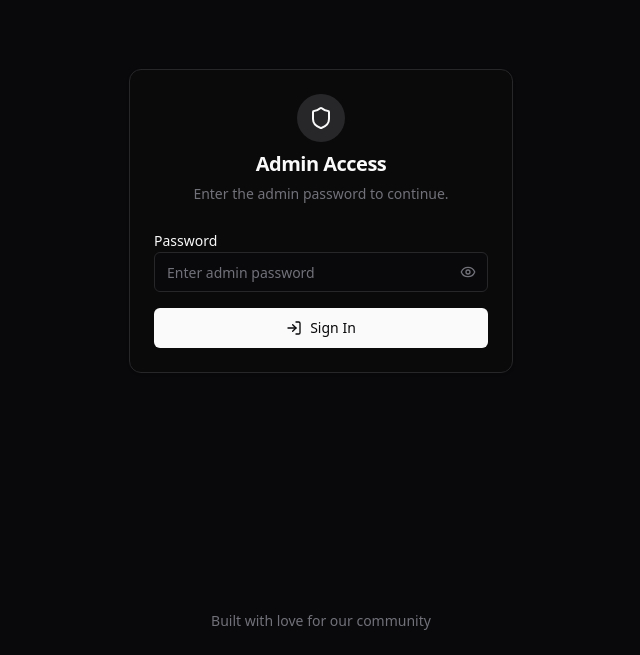
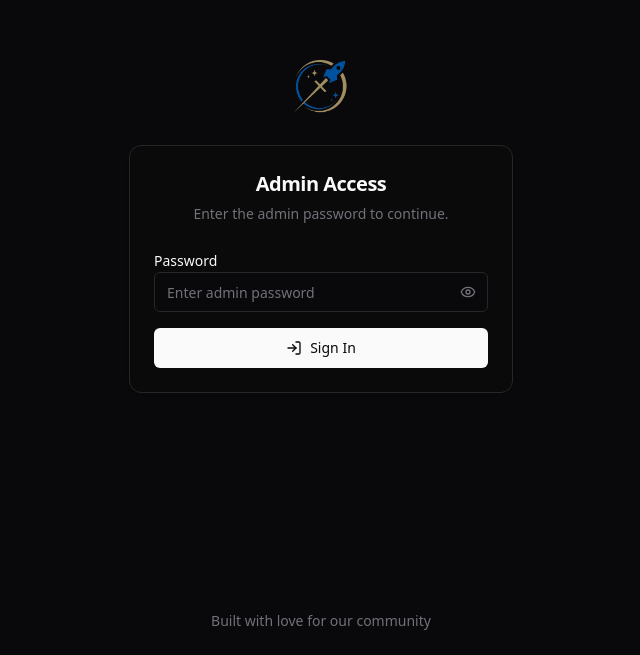
Before and after one commit to Sang-Buster/PrayerBoard, a Next.js app: page /admin in a window 1280 px wide. Shown: the part 145-800 px from the top of the page, without its empty margins (319-959 px from the left). Built offline with nearby package versions, Linux system fonts and the light colour scheme.

Commit message:
feat: add favicon.png centered above cards on home and admin pages
- Set favicon.png as browser tab icon via metadata
- Display favicon.png (72x72) centered above the prayer form card
- Display favicon.png centered above the admin login card
- Remove icon circles from inside card headers

```diff
--- a/app/admin/page.tsx
+++ b/app/admin/page.tsx
@@ -2,7 +2,8 @@
 
 import { useState } from "react";
 import { useRouter } from "next/navigation";
-import { Shield, Eye, EyeOff, LogIn } from "lucide-react";
+import Image from "next/image";
+import { Eye, EyeOff, LogIn } from "lucide-react";
 import { Button } from "@/components/ui/button";
 import {
   Card,
@@ -54,12 +55,17 @@
 
   return (
     <div className="flex flex-1 items-center justify-center px-4 py-12">
-      <div className="w-full max-w-sm animate-fade-in">
-        <Card>
+      <div className="w-full max-w-sm animate-fade-in flex flex-col items-center">
+        <Image
+          src="/favicon.png"
+          alt="Prayer Wall"
+          width={72}
+          height={72}
+          className="mb-6"
+          priority
+        />
+        <Card className="w-full">
           <CardHeader className="text-center">
-            <div className="mx-auto mb-2 flex h-12 w-12 items-center justify-center rounded-full bg-secondary">
-              <Shield className="h-6 w-6 text-foreground" />
-            </div>
             <CardTitle className="text-xl">Admin Access</CardTitle>
             <CardDescription>
               Enter the admin password to continue.
--- a/app/layout.tsx
+++ b/app/layout.tsx
@@ -11,6 +11,9 @@
 export const metadata: Metadata = {
   title: "Prayer Wall",
   description: "Share your prayer request and let our community pray for you.",
+  icons: {
+    icon: "/favicon.png",
+  },
   openGraph: {
     title: "Prayer Wall",
     description: "Share your prayer request and let our community pray for you.",
--- a/app/page.tsx
+++ b/app/page.tsx
@@ -1,9 +1,20 @@
+import Image from "next/image";
 import PrayerForm from "@/components/prayer-form";
 
 export default function HomePage() {
   return (
     <div className="flex flex-1 items-center justify-center px-4 py-12">
-      <PrayerForm />
+      <div className="w-full max-w-lg flex flex-col items-center">
+        <Image
+          src="/favicon.png"
+          alt="Prayer Wall"
+          width={72}
+          height={72}
+          className="mb-6"
+          priority
+        />
+        <PrayerForm />
+      </div>
     </div>
   );
 }
--- a/components/prayer-form.tsx
+++ b/components/prayer-form.tsx
@@ -1,7 +1,7 @@
 "use client";
 
 import { useState, useRef } from "react";
-import { Heart, Send } from "lucide-react";
+import { Send } from "lucide-react";
 import { Button } from "@/components/ui/button";
 import {
   Card,
@@ -94,9 +94,6 @@
     <div className="w-full max-w-lg mx-auto animate-fade-in">
       <Card>
         <CardHeader className="text-center">
-          <div className="mx-auto mb-2 flex h-12 w-12 items-center justify-center rounded-full bg-secondary">
-            <Heart className="h-6 w-6 text-foreground" />
-          </div>
           <CardTitle className="text-2xl">Share Your Prayer Request</CardTitle>
           <CardDescription className="text-base mt-2">
             Your request will be prayed over. You may share your name or remain
```
Also changed, not shown: public/favicon.png (added).
